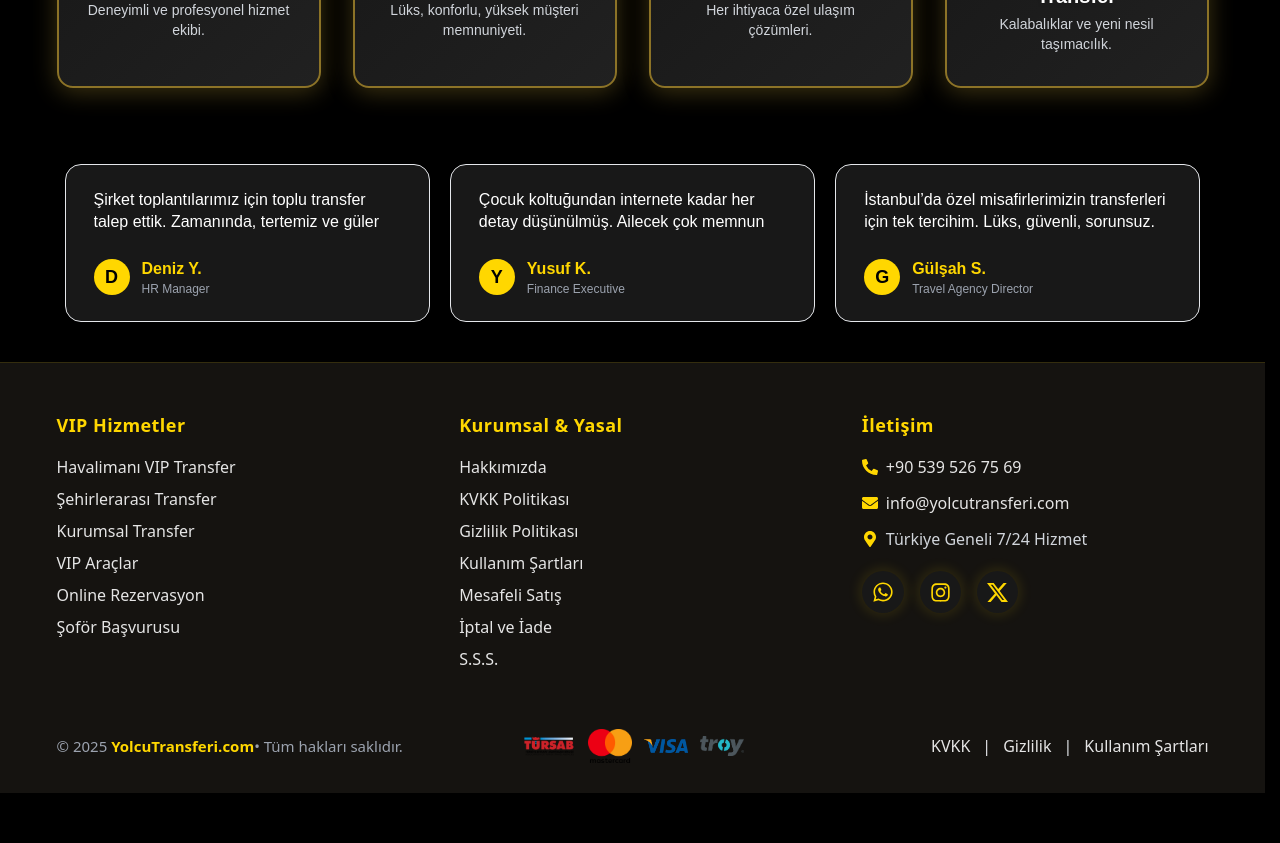
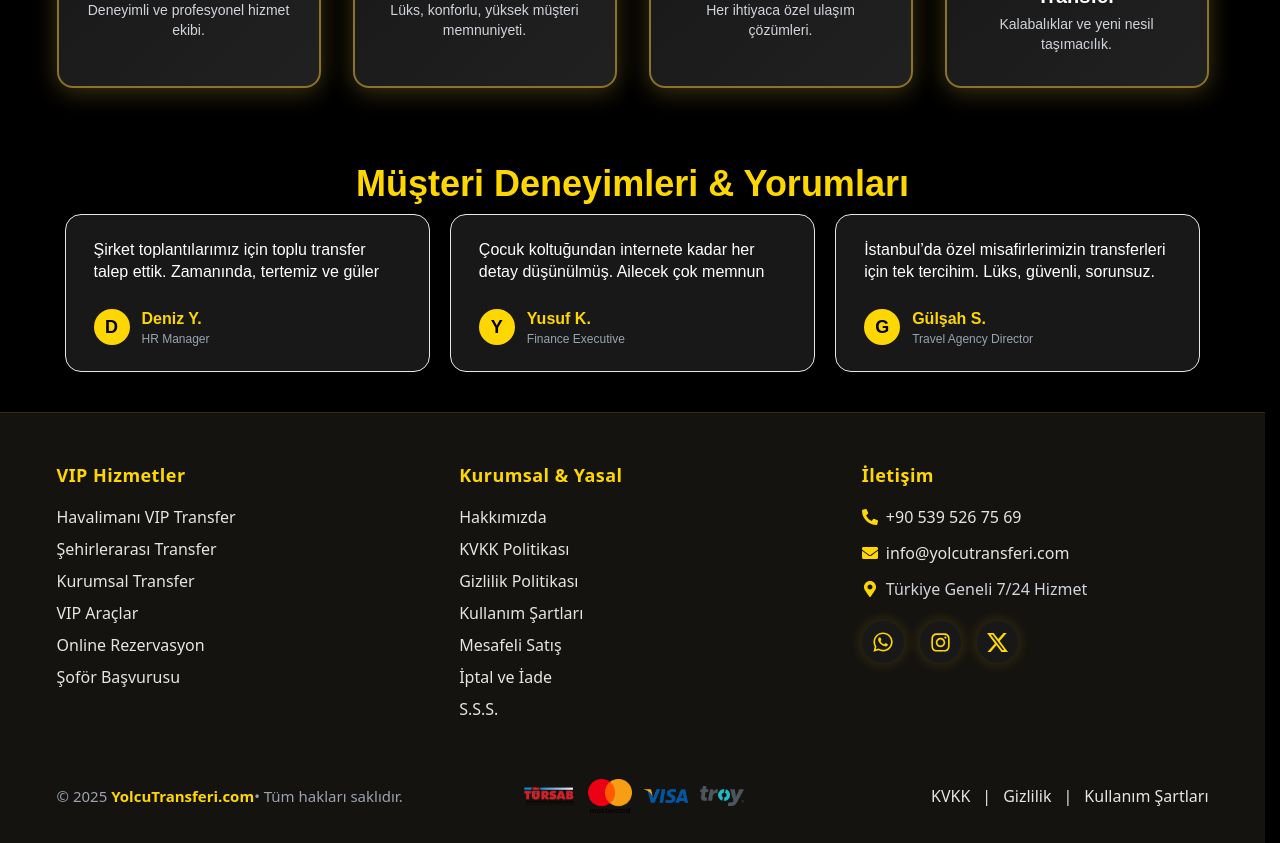
Before and after one commit to haliltayfur/yolcutransferi, a Next.js app: page / in a window 1280 px wide. Shown: the part 1300-2143 px from the top of the page. Before the commit the page ends 2093 px from the top, so only its background shows below. Built offline with nearby package versions, Linux system fonts and the light colour scheme; no server answers.

Commit message:
Update TestimonialsSlider.jsx

```diff
--- a/components/TestimonialsSlider.jsx
+++ b/components/TestimonialsSlider.jsx
@@ -39,7 +39,10 @@ export default function TestimonialsSlider() {
   };
 
   return (
-    <section className="w-full max-w-6xl mx-auto py-7 mb-3 px-2">
+    <section className="w-full max-w-6xl mx-auto py-7 mb-3 px-2 flex flex-col items-center">
+      <h2 className="text-4xl font-bold mb-2.5 text-gold text-center">
+        Müşteri Deneyimleri & Yorumları
+      </h2>
       <div className={`flex ${isMobile ? "flex-col items-center" : "flex-row"} gap-5 justify-center transition-all`}>
         {getVisibleTestimonials().map((item, idx) => (
           <div key={idx} className="bg-[#181818] border border-gold/18 rounded-2xl px-7 py-6 shadow flex flex-col justify-between min-h-[158px] max-w-sm w-full" style={{ minHeight: 158, maxHeight: 158, height: 158 }}>
```
